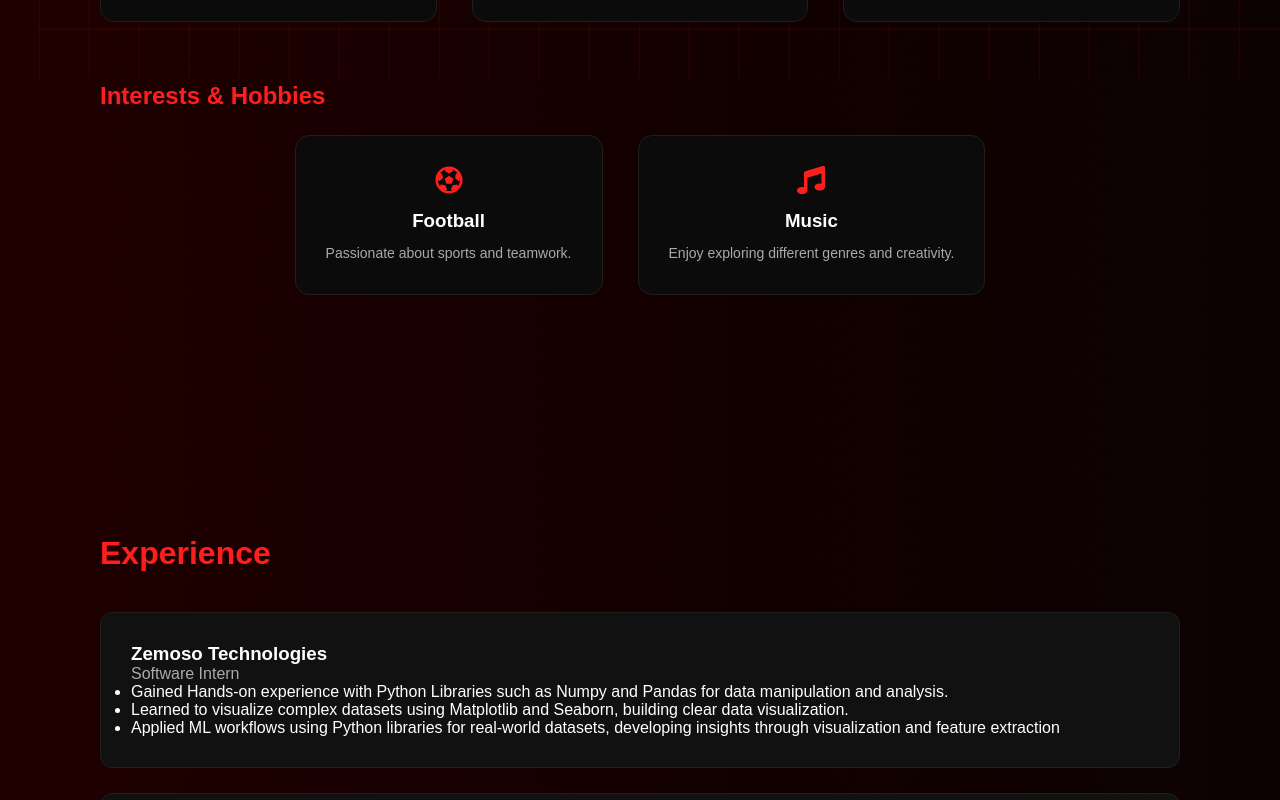
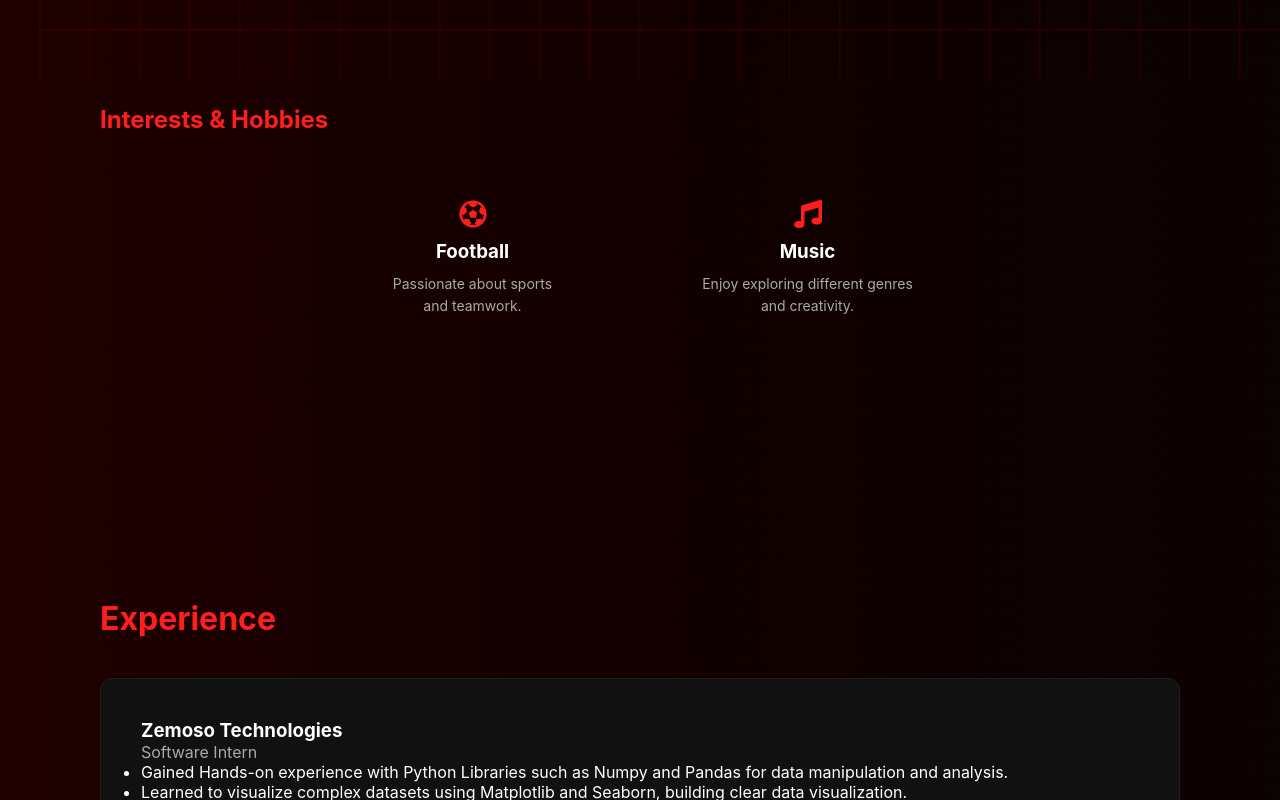
Before and after one commit to MRhacksalive/aditya-portfolio, a React (Vite) app: page / in a window 1280 px wide. Shown: the part 1560-2360 px from the top of the page. Built offline with nearby package versions, Linux system fonts and the light colour scheme.

Commit message:
final about

```diff
--- a/src/components/About.jsx
+++ b/src/components/About.jsx
@@ -100,7 +100,8 @@ viewport={{once:true}}
 >
 <FaFutbol />
 <h3>Football</h3>
-<p>Passionate about sports and teamwork.</p>
+<p>Passionate about sports<p>
+</p>  and teamwork.</p>
 </motion.div>
 
 
@@ -114,7 +115,8 @@ viewport={{once:true}}
 >
 <FaMusic />
 <h3>Music</h3>
-<p>Enjoy exploring different genres and creativity.</p>
+<p>Enjoy exploring different genres <p>
+</p> and creativity.</p>
 </motion.div>
 
 </div>
--- a/src/styles.css
+++ b/src/styles.css
@@ -11,7 +11,7 @@ scroll-behavior:smooth;
 }
 
 body{
-font-family:"Poppins",sans-serif;
+font-family:"Inter",sans-serif;
 color:white;
 overflow-x:hidden;
 
@@ -389,7 +389,7 @@ cursor:pointer;
 
 .stack-item:hover{
 
-background:white;
+background:#ffffff;
 
 border:1px solid #ff1e1e;
 
@@ -849,7 +849,7 @@ width: 100%;
 
 line-height:1.7;
 
-color:#ccc;
+color:#9c9c9c;
 
 font-size:18px;
 
@@ -904,20 +904,16 @@ flex-wrap:wrap;
 /* cards */
 
 .about-card{
+width:300px;
+height:200px;
 
-background:#0b0b0b;
+display:flex;
+flex-direction:column;
+align-items:center;
+justify-content:center;
+text-align:center;
+}
 
-border:1px solid #1f1f1f;
-
-padding:30px;
-
-border-radius:14px;
-
-text-align:center;
-
-transition:.35s;
-
-}
 
 .about-card svg{
 
@@ -956,13 +952,14 @@ background:#111;
 
 border:1px solid #1f1f1f;
 
-padding:30px;
+padding:40px;
 
 margin-top:25px;
 
 border-radius:12px;
 
 transition:0.35s;
+
 
 }
 .experience-card:hover{
```
